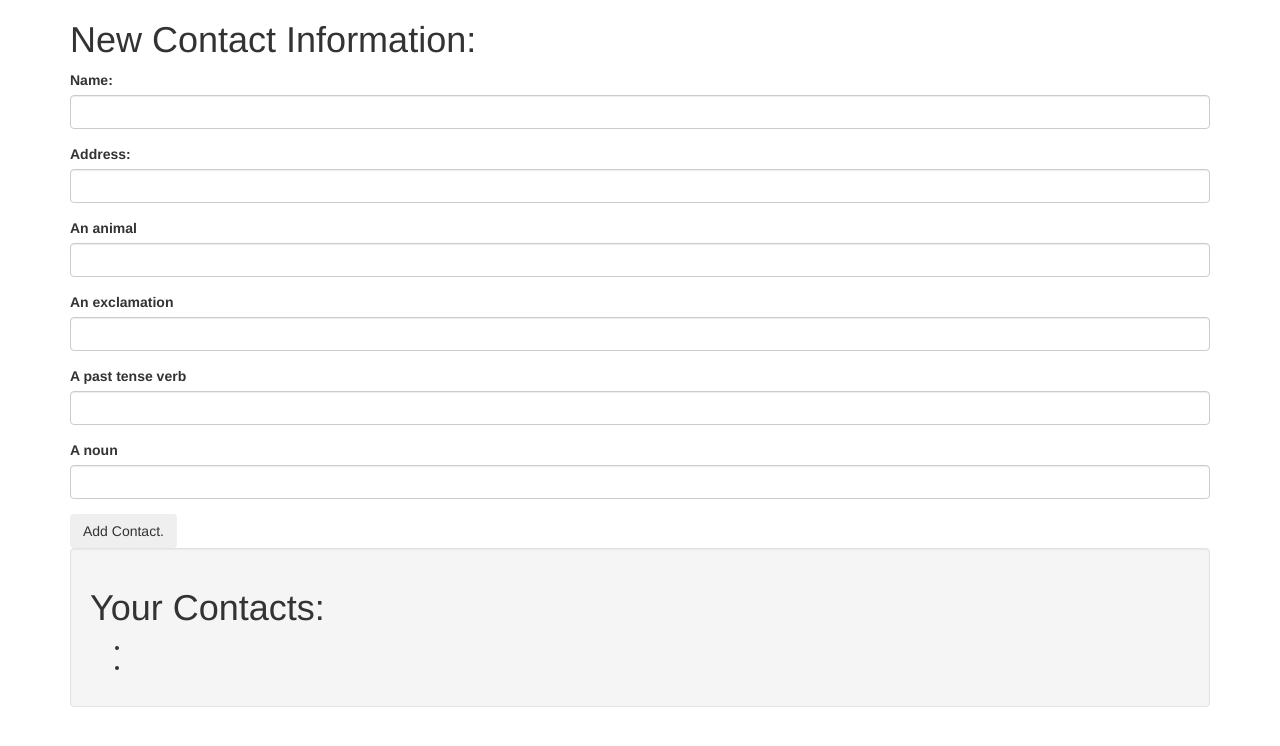
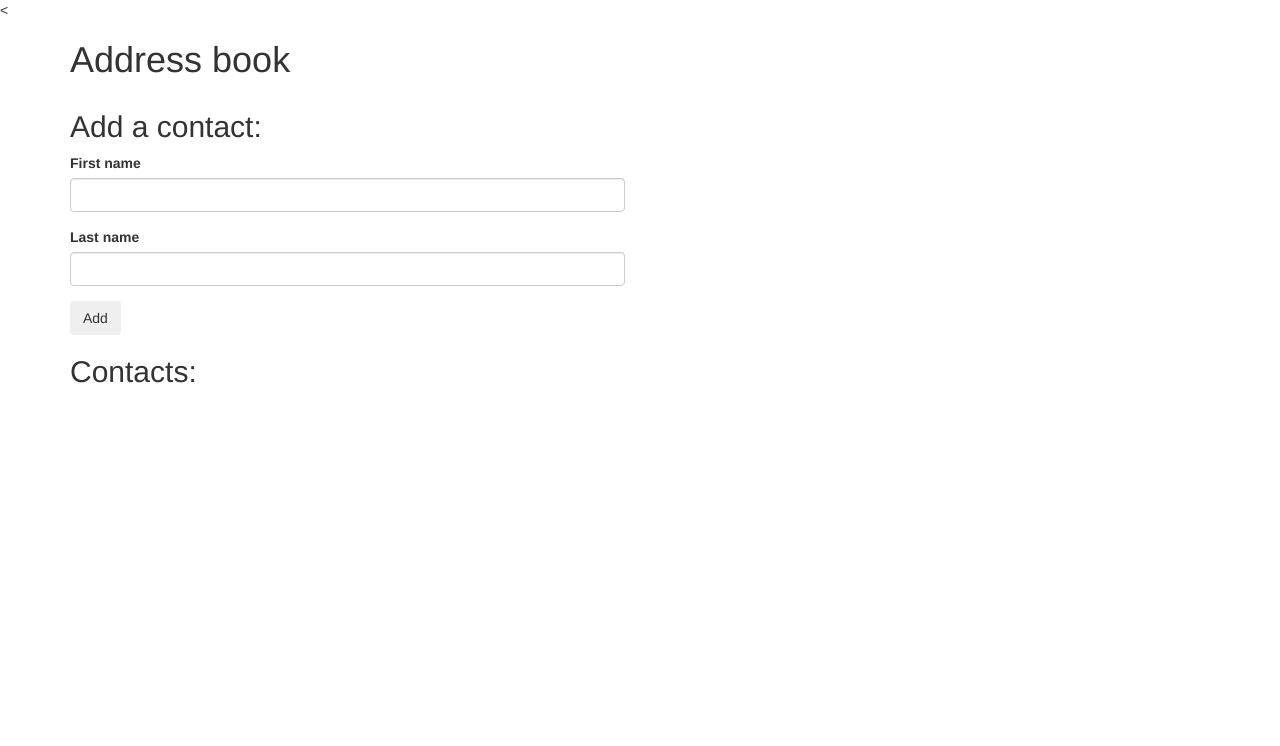
Before and after one commit to kategoss/movie-tickets, a plain HTML site: page index.html in a window 1280 px wide. Drawn offline with nearby package versions, Linux system fonts and the light colour scheme.

Commit message:
set up intitial files for address book

```diff
--- a/css/styles.css
+++ b/css/styles.css
@@ -1,3 +1,12 @@
-.well {
+#show-contact {
+  display: none;
+}
 
+.contact {
+  cursor: pointer;
+  color: #0088cc;
 }
+
+.contact:hover {
+  text-decoration: underline;
+}
--- a/index.html
+++ b/index.html
@@ -9,47 +9,40 @@
     integrity="sha256-2Kok7MbOyxpgUVvAk/HJ2jigOSYS2auK4Pfzbm7uH60="
     crossorigin="anonymous"></script>
     <script src="js/scripts.js"></script>
-    <title></title>
+    <title>Address Book:</title>
   </head>
   <body>
-    <div class="container">
-      <h1>New Contact Information:</h1>
-      <div>
-        <form id="formOne">
-          <div class="form-group">
-            <label for="contact">Name:</label>
-            <input id="contact" class="form-control" type="text">
+    <<div class="container">
+      <h1>Address book</h1>
+
+      <div class="row">
+        <div class="col-md-6">
+          <h2>Add a contact:</h2>
+          <form id="new-contact">
+            <div class="form-group">
+              <label for="new-first-name">First name</label>
+              <input type="text" class="form-control" id="new-first-name">
+            </div>
+            <div class="form-group">
+              <label for="new-last-name">Last name</label>
+              <input type="text" class="form-control" id="new-last-name">
+            </div>
+
+            <button type="submit" class="btn">Add</button>
+          </form>
+
+          <h2>Contacts:</h2>
+          <ul id="contacts">
+
+          </ul>
+        </div>
+        <div class="col-md-6">
+          <div id="show-contact">
+            <h2></h2>
+
+            <p>First name: <span class="first-name"></span></p>
+            <p>Last name: <span class="last-name"></span></p>
           </div>
-          <div class="form-group">
-            <label for="address">Address:</label>
-            <input id="address" class="form-control" type="text">
-          </div>
-          <div class="form-group">
-            <label for="">An animal</label>
-            <input id="" class="form-control" type="text">
-          </div>
-          <div class="form-group">
-            <label for="">An exclamation</label>
-            <input id="" class="form-control" type="text">
-          </div>
-          <div class="form-group">
-            <label for="">A past tense verb</label>
-            <input id="" class="form-control" type="text">
-          </div>
-          <div class="form-group">
-            <label for="">A noun</label>
-            <input id="" class="form-control" type="text">
-          </div>
-          <button type="submit" class="btn" id="dark-button">Add Contact.</button>
-        </form>
-      </div>
-      <div class="well">
-        <div id="contactList">
-          <h1>Your Contacts:</h1>
-          <ul>
-            <li><span class="contact"></span></li>
-            <li><span class="address"></span></li>
-          </ul>
         </div>
       </div>
     </div>
--- a/js/scripts.js
+++ b/js/scripts.js
@@ -1,14 +1,31 @@
+//Business Logic
+
+function Contact(first, last) {
+  this.firstName = first;
+  this.lastName = last;
+}
+
+//User-Interface Logic
+
 $(document).ready(function() {
-  $("#formOne").submit(function(event) {
+  $("form#new-contact").submit(function(event) {
     event.preventDefault();
-    var blanks = ["contact", "address"];
 
-    blanks.forEach(function(blank) {
-      var userInput = $("input#" + blank).val();
-      $("." + blank).text(userInput);
+    var inputtedFirstName = $("input#new-first-name").val();
+    var inputtedLastName = $("input#new-last-name").val();
+
+    var newContact = new Contact(inputtedFirstName, inputtedLastName);
+
+    $("ul#contacts").append("<li><span class='contact'>" + newContact.firstName + "</span></li>");
+
+    $(".contact").last().click(function() {
+      $("#show-contact").show();
+      $("#show-contact h2").text(newContact.firstName);
+      $(".first-name").text(newContact.firstName);
+      $(".last-name").text(newContact.lastName);
     });
 
-    $(".well").show();
-
+    $("input#new-first-name").val("");
+    $("input#new-last-name").val("");
   });
 });
```
